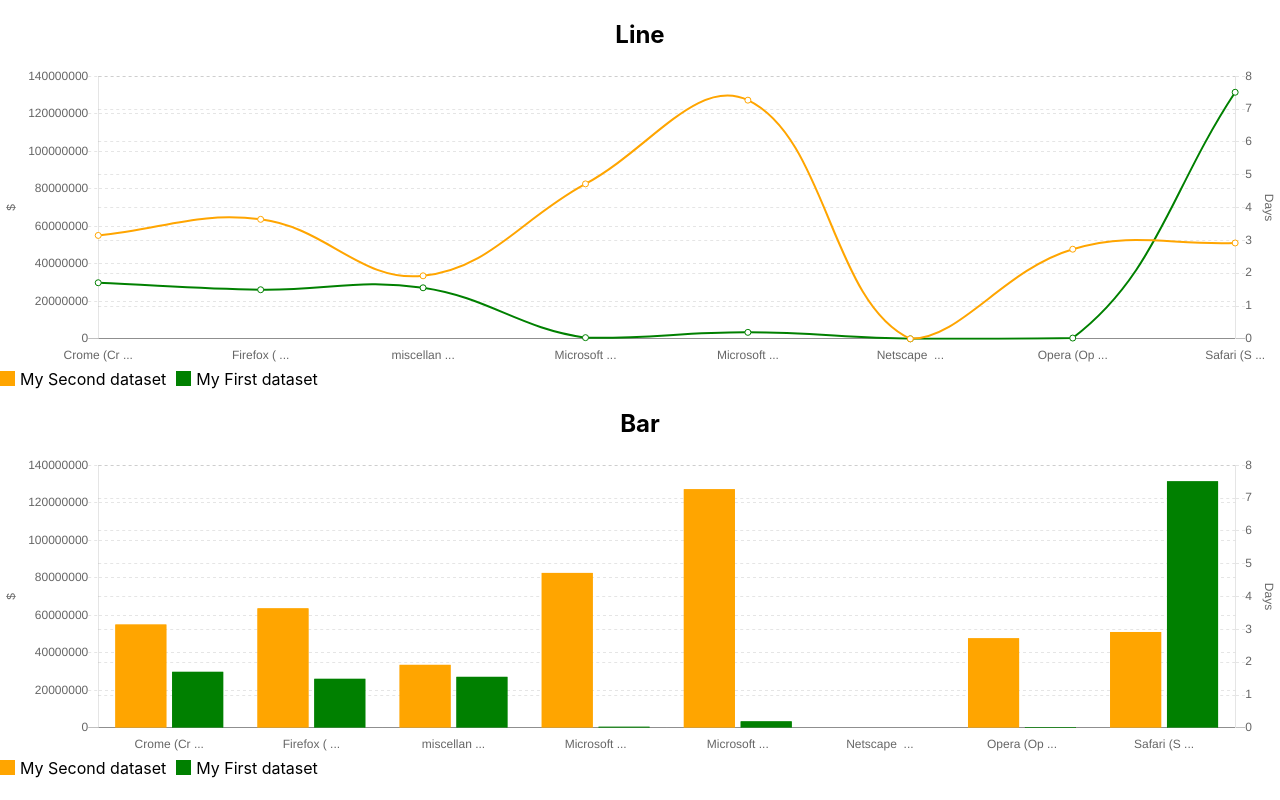
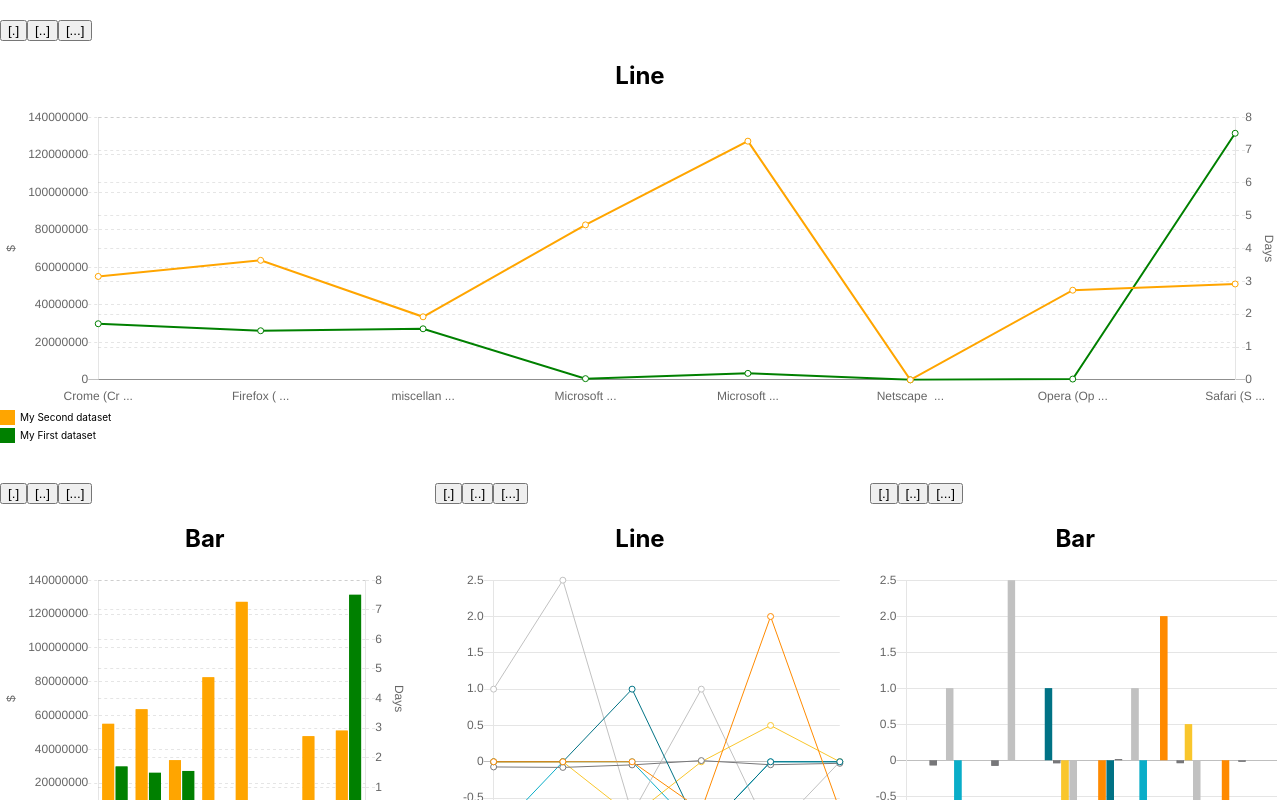
Before and after one commit to drafter911/react-chartjs-2-test, a React (Create React App) app: page / in a window 1280 px wide. Shown: the top 800 px of the page. Built offline with nearby package versions, Linux system fonts and the light colour scheme.

Commit message:
Dynamic size changing

```diff
--- a/src/App.js
+++ b/src/App.js
@@ -12,7 +12,8 @@
     pointBackgroundColor: '#fff',
     disabledColor: 'rgba(0,0,0,0.1)',
     pointBorderWidth: 1,
-    spanGaps: true
+    spanGaps: true,
+    lineTension: 0
 }
 
 const barConfig = {
@@ -26,7 +27,9 @@
                 labels: ['Crome (Crome)', 'Firefox (Firefox)', 'miscellaneous {misc}', 'Microsoft Edge (MSEdge)', 'Microsoft InternetExplorer (MSIE)', 'Netscape (Netscape)', 'Opera (Opera)', 'Safari (Safari)'],
                 type: 'line',
                 id: '1',
+                redraw: false,
                 multiAxes: true,
+                size: 'large',
                 datasets: [{
                     ...lineConfig,
                     label: 'My Second dataset',
@@ -54,7 +57,9 @@
                 labels: ['Crome (Crome)', 'Firefox (Firefox)', 'miscellaneous {misc}', 'Microsoft Edge (MSEdge)', 'Microsoft InternetExplorer (MSIE)', 'Netscape (Netscape)', 'Opera (Opera)', 'Safari (Safari)'],
                 type: 'bar',
                 id: '2',
+                redraw: false,
                 multiAxes: true,
+                size: 'small',
                 datasets: [
                     {
                         ...barConfig,
@@ -86,84 +91,74 @@
                 labels: ["June 2018", "July 2018", "August 2018", "September 2018", "October 2018", "November 2018"],
                 type: 'line',
                 id: '3',
+                redraw: false,
+                size: 'small',
                 datasets: [
                     {
                         ...lineConfig,
                         label: 'MacKeeper 2012 - Lite License (w/ Keys for in-app) (132732)',
-                        // yAxisID: 'MacKeeper 2012 - Lite License (w/ Keys for in-app) (132732)',
                         backgroundColor: '#FF8A00',
                         prevBackgroundColor: '#FF8A00',
                         borderColor: '#FF8A00',
                         borderWidth: 1,
                         hoverBackgroundColor: 'rgba(255,165,0,0.7)',
                         hoverBorderColor: '#FF8A00',
-                        data: [0, 0, 0, -0.6666666666666666, 2, -0.6666666666666666],
-                        lineTension: 0
+                        data: [0, 0, 0, -0.6666666666666666, 2, -0.6666666666666666]
                     },
                     {
                         ...lineConfig,
                         label: 'MacKeeper 2012 - Premium License(w/ Keys for resellers) (134495)',
-                        // yAxisID: 'MacKeeper 2012 - Premium License(w/ Keys for resellers) (134495)',
                         backgroundColor: '#007285',
                         prevBackgroundColor: '#007285',
                         borderColor: '#007285',
                         borderWidth: 1,
                         hoverBackgroundColor: 'rgba(0,128,0,0.7)',
                         hoverBorderColor: '#007285',
-                        data: [0, 0, 1, -1, 0, 0],
-                        lineTension: 0
+                        data: [0, 0, 1, -1, 0, 0]
                     },
                     {
                         ...lineConfig,
                         label: 'Others',
-                        // yAxisID: 'Others',
                         backgroundColor: '#777779',
                         prevBackgroundColor: '#777779',
                         borderColor: '#777779',
                         borderWidth: 1,
                         hoverBackgroundColor: 'rgb(0,128,0,0.7)',
                         hoverBorderColor: '#777779',
-                        data: [-0.07137855920336082, -0.07780756503162568, -0.04283345824532716, 0.015992407165737334, -0.0409864779653892, -0.021089031755308785],
-                        lineTension: 0
+                        data: [-0.07137855920336082, -0.07780756503162568, -0.04283345824532716, 0.015992407165737334, -0.0409864779653892, -0.021089031755308785]
                     },
                     {
                         ...lineConfig,
                         label: 'PCK_TS_Basic_1year (141808)',
-                        // yAxisID: 'PCK_TS_Basic_1year (141808)',
                         backgroundColor: '#F9C62C',
                         prevBackgroundColor: '#F9C62C',
                         borderColor: '#F9C62C',
                         borderWidth: 1,
                         hoverBackgroundColor: 'rgb(0,128,0,0.7)',
                         hoverBorderColor: '#F9C62C',
-                        data: [0, 0, -0.75, 0, 0.5, 0],
-                        lineTension: 0
+                        data: [0, 0, -0.75, 0, 0.5, 0]
                     },
                     {
                         ...lineConfig,
                         label: 'PCKeeper Antivirus Lite (current) (139357)',
-                        // yAxisID: 'PCKeeper Antivirus Lite (current) (139357)',
                         backgroundColor: '#C1C1C1',
                         prevBackgroundColor: '#C1C1C1',
                         borderColor: '#C1C1C1',
                         borderWidth: 1,
                         hoverBackgroundColor: 'rgb(0,128,0,0.7)',
                         hoverBorderColor: '#C1C1C1',
-                        data: [1, 2.5, -0.7142857142857143, 1, -1, 0],
-                        lineTension: 0
+                        data: [1, 2.5, -0.7142857142857143, 1, -1, 0]
                     },
                     {
                         ...lineConfig,
                         label: 'PCKeeper LIVE Basic(3month_SAAS) (141583)',
-                        // yAxisID: 'PCKeeper LIVE Basic(3month_SAAS) (141583)',
                         backgroundColor: '#0AADC8',
                         prevBackgroundColor: '#0AADC8',
                         borderColor: '#0AADC8',
                         borderWidth: 1,
                         hoverBackgroundColor: 'rgb(0,128,0,0.7)',
                         hoverBorderColor: '#0AADC8',
-                        data: [-1, 0, 0, -1, 0, 0],
-                        lineTension: 0
+                        data: [-1, 0, 0, -1, 0, 0]
                     }
                 ]
             },
@@ -171,84 +166,74 @@
                 labels: ["June 2018", "July 2018", "August 2018", "September 2018", "October 2018", "November 2018"],
                 type: 'bar',
                 id: '4',
+                redraw: false,
+                size: 'small',
                 datasets: [
                     {
                         ...lineConfig,
                         label: 'MacKeeper 2012 - Lite License (w/ Keys for in-app) (132732)',
-                        // yAxisID: 'MacKeeper 2012 - Lite License (w/ Keys for in-app) (132732)',
                         backgroundColor: '#FF8A00',
                         prevBackgroundColor: '#FF8A00',
                         borderColor: '#FF8A00',
                         borderWidth: 1,
                         hoverBackgroundColor: 'rgba(255,165,0,0.7)',
                         hoverBorderColor: '#FF8A00',
-                        data: [0, 0, 0, -0.6666666666666666, 2, -0.6666666666666666],
-                        lineTension: 0
+                        data: [0, 0, 0, -0.6666666666666666, 2, -0.6666666666666666]
                     },
                     {
                         ...lineConfig,
                         label: 'MacKeeper 2012 - Premium License(w/ Keys for resellers) (134495)',
-                        // yAxisID: 'MacKeeper 2012 - Premium License(w/ Keys for resellers) (134495)',
                         backgroundColor: '#007285',
                         prevBackgroundColor: '#007285',
                         borderColor: '#007285',
                         borderWidth: 1,
                         hoverBackgroundColor: 'rgba(0,128,0,0.7)',
                         hoverBorderColor: '#007285',
-                        data: [0, 0, 1, -1, 0, 0],
-                        lineTension: 0
+                        data: [0, 0, 1, -1, 0, 0]
                     },
                     {
                         ...lineConfig,
                         label: 'Others',
-                        // yAxisID: 'Others',
                         backgroundColor: '#777779',
                         prevBackgroundColor: '#777779',
                         borderColor: '#777779',
                         borderWidth: 1,
                         hoverBackgroundColor: 'rgb(0,128,0,0.7)',
                         hoverBorderColor: '#777779',
-                        data: [-0.07137855920336082, -0.07780756503162568, -0.04283345824532716, 0.015992407165737334, -0.0409864779653892, -0.021089031755308785],
-                        lineTension: 0
+                        data: [-0.07137855920336082, -0.07780756503162568, -0.04283345824532716, 0.015992407165737334, -0.0409864779653892, -0.021089031755308785]
                     },
                     {
                         ...lineConfig,
                         label: 'PCK_TS_Basic_1year (141808)',
-                        // yAxisID: 'PCK_TS_Basic_1year (141808)',
                         backgroundColor: '#F9C62C',
                         prevBackgroundColor: '#F9C62C',
                         borderColor: '#F9C62C',
                         borderWidth: 1,
                         hoverBackgroundColor: 'rgb(0,128,0,0.7)',
                         hoverBorderColor: '#F9C62C',
-                        data: [0, 0, -0.75, 0, 0.5, 0],
-                        lineTension: 0
+                        data: [0, 0, -0.75, 0, 0.5, 0]
                     },
                     {
                         ...lineConfig,
                         label: 'PCKeeper Antivirus Lite (current) (139357)',
-                        // yAxisID: 'PCKeeper Antivirus Lite (current) (139357)',
                         backgroundColor: '#C1C1C1',
                         prevBackgroundColor: '#C1C1C1',
                         borderColor: '#C1C1C1',
                         borderWidth: 1,
                         hoverBackgroundColor: 'rgb(0,128,0,0.7)',
                         hoverBorderColor: '#C1C1C1',
-                        data: [1, 2.5, -0.7142857142857143, 1, -1, 0],
-                        lineTension: 0
+                        data: [1, 2.5, -0.7142857142857143, 1, -1, 0]
                     },
                     {
                         ...lineConfig,
                         label: 'PCKeeper LIVE Basic(3month_SAAS) (141583)',
-                        // yAxisID: 'PCKeeper LIVE Basic(3month_SAAS) (141583)',
                         backgroundColor: '#0AADC8',
                         prevBackgroundColor: '#0AADC8',
                         borderColor: '#0AADC8',
                         borderWidth: 1,
                         hoverBackgroundColor: 'rgb(0,128,0,0.7)',
                         hoverBorderColor: '#0AADC8',
-                        data: [-1, 0, 0, -1, 0, 0],
-                        lineTension: 0
+                        data: [-1, 0, 0, -1, 0, 0]
                     }
                 ]
             }
@@ -279,16 +264,63 @@
         }))
     }
 
+    handleSizeChange = (size, id) => {
+        this.setState(prevState => ({
+            datasets: prevState.datasets.map(ds => ds.id === id ? ({
+                ...ds,
+                size
+            }) : ds)
+        }))
+    }
+
+    getContainerSize = size => {
+        switch (size) {
+            case 'small':
+            default:
+                return '32%'
+            case 'medium':
+                return '66%'
+            case 'large':
+                return '100%'
+        }
+    }
+
     render () {
         return (
             <div className="App">
+                <div style={{
+                    display: 'flex',
+                    width: '100%',
+                    flexFlow: 'row wrap',
+                    justifyContent: 'space-between'
+                }}>
                     {
                         this.state.datasets.map(datasets =>
+                            (
+                                <div key={datasets.id}
+                                     style={{ width: this.getContainerSize(datasets.size) }}>
+                                    <div style={{
+                                        paddingTop: 20,
+                                        display: 'flex',
+                                        justifyContent: 'flex-start'
+                                    }}>
+                                        <button
+                                            onClick={() => this.handleSizeChange('small', datasets.id)}>[.]
+                                        </button>
+                                        <button
+                                            onClick={() => this.handleSizeChange('medium', datasets.id)}>[..]
+                                        </button>
+                                        <button
+                                            onClick={() => this.handleSizeChange('large', datasets.id)}>[...]
+                                        </button>
+                                    </div>
                                     <ChartFactory
-                            key={datasets.id}
                                         data={datasets}
-                            onLegendHover={this.handleLegendHover}/>)
+                                        onLegendHover={this.handleLegendHover}/>
+                                </div>
+                            ))
                     }
+                </div>
             </div>
         );
     }
--- a/src/components/Bar/index.js
+++ b/src/components/Bar/index.js
@@ -1,16 +1,15 @@
 import React from 'react';
-import {Bar} from 'react-chartjs-2';
+import { Bar } from 'react-chartjs-2';
 import Legend from '../Legend'
 
-const BarChart = ({data, onLegendHover}) => {
+const BarChart = ({ data, onLegendHover }) => {
     return (
-        <div style={{marginBottom: 20}}>
+        <div style={{ marginBottom: 20 }}>
             <h2>Bar</h2>
-            <div style={{height:300}}>
+            <div style={{ height: 300, position: 'relative' }}>
                 <Bar
                     data={data}
                     width={100}
-                    height={50}
                     options={{
                         maintainAspectRatio: false,
                         scales: {
@@ -45,9 +44,9 @@
                                     maxTicksLimit: 10,
                                     padding: 0,
                                     autoSkipPadding: -100,
-                                    autoSkip:true,
-                                    callback: function(value, index, values) {
-                                        return value.length > 10 ? `${value.substring(0,9)} ...` : value
+                                    autoSkip: true,
+                                    callback: (value, index, values) => {
+                                        return value.length > 10 ? `${value.substring(0, 9)} ...` : value
                                     }
                                 }
                             }]
@@ -61,7 +60,7 @@
                     }}
                 />
             </div>
-            <Legend id={data.id} datasets={data.datasets} onLegendHover={onLegendHover} />
+            <Legend id={data.id} datasets={data.datasets} onLegendHover={onLegendHover}/>
         </div>
     )
 }
--- a/src/components/Legend/index.js
+++ b/src/components/Legend/index.js
@@ -1,7 +1,7 @@
 import React from 'react'
 
 const Legend = ({ datasets, onLegendHover, id }) => (
-    <div style={{ display: 'flex' }}>
+    <div style={{ display: 'block' }}>
         {
             datasets.map((dataset, index) => (
                 <div
@@ -9,8 +9,10 @@
                     style={{
                         display: 'flex',
                         marginRight: 10,
+                        marginBottom: 3,
                         alignItems: 'center',
-                        cursor: 'pointer'
+                        cursor: 'pointer',
+                        fontSize: 10
                     }}
                     onMouseEnter={() => onLegendHover(id, index, true)}
                     onMouseLeave={() => onLegendHover(id, index)}>
@@ -20,7 +22,10 @@
                                 background: dataset.backgroundColor,
                                 marginRight: 5
                             }}></span>
-                    <span>{dataset.label}</span>
+                    <span style={{
+                        width: 'calc(100% - 15px)',
+                        textAlign: 'left'
+                    }}>{dataset.label}</span>
                 </div>
             ))
         }
--- a/src/components/Line/index.js
+++ b/src/components/Line/index.js
@@ -5,10 +5,9 @@
 const LineChart = ({ data, onLegendHover }) => (
     <div style={{marginBottom: 20}}>
         <h2>Line</h2>
-        <div style={{ height: 300 }}>
+        <div style={{ height: 300, position: 'relative' }}>
             <Line
                 data={data}
-                width={100}
                 height={200}
                 options={{
                     responsive: true,
```
Lines whose indentation alone changed are shown as unchanged.
